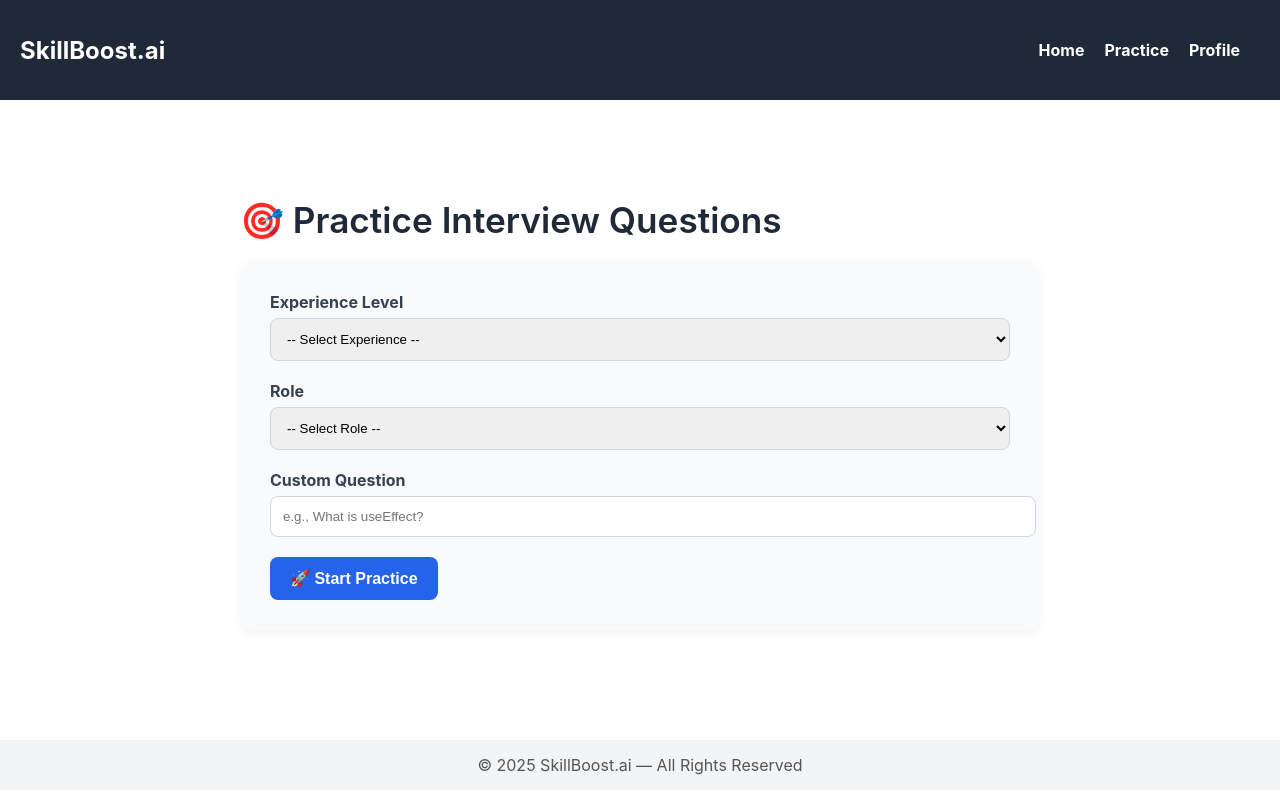
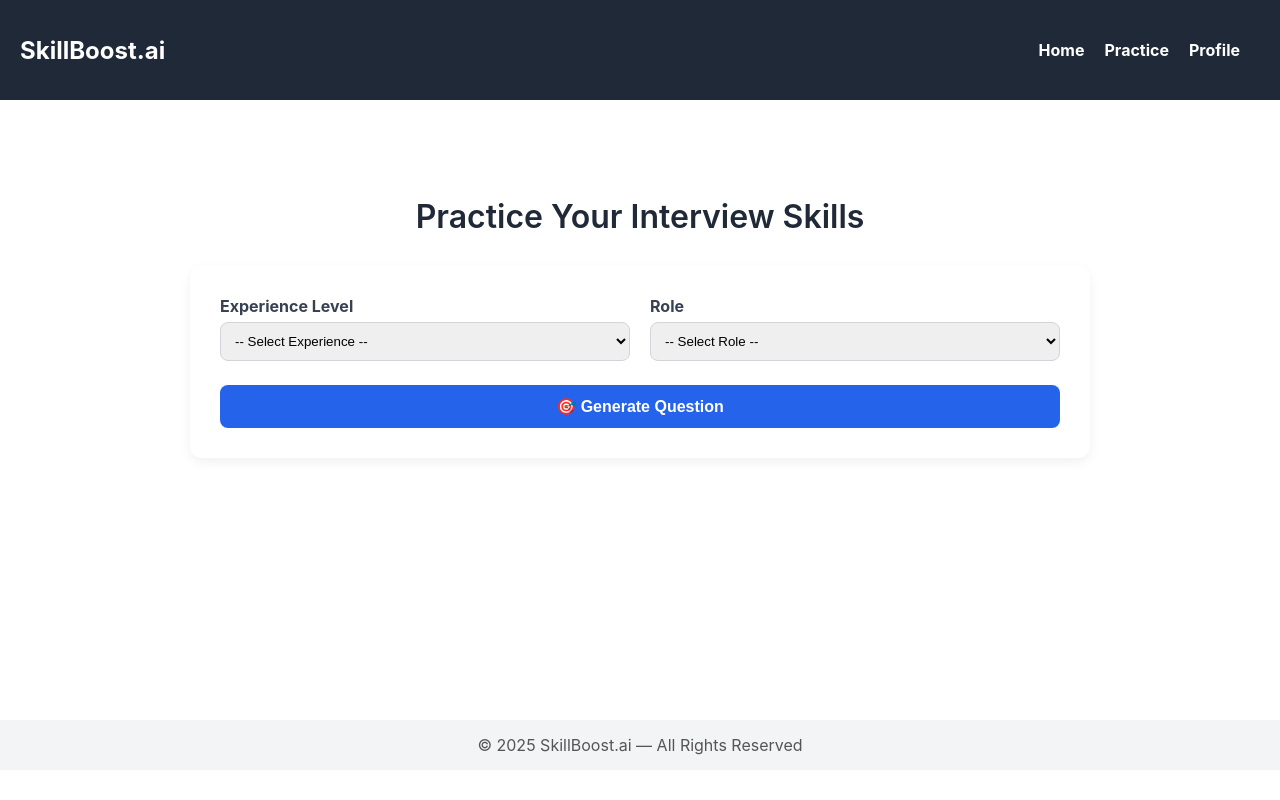
Before and after one commit to Kasisatyaveni5b3/skillBoost.ai, a React (Create React App) app in the folder skillboost/skillBoost.ai/web_ui/: page /practise in a window 1280 px wide. Built offline with nearby package versions, Linux system fonts and the light colour scheme.

Commit message:
feat: enhance form UX and format AI feedback in Practise component

```diff
--- a/skillboost/skillBoost.ai/web_ui/public/index.html
+++ b/skillboost/skillBoost.ai/web_ui/public/index.html
@@ -3,6 +3,11 @@
   <head>
     <meta charset="utf-8" />
     <link rel="icon" href="%PUBLIC_URL%/favicon.ico" />
+    <link
+  rel="stylesheet"
+  href="https://cdnjs.cloudflare.com/ajax/libs/font-awesome/6.5.0/css/all.min.css"
+/>
+
     <meta name="viewport" content="width=device-width, initial-scale=1" />
     <meta name="theme-color" content="#000000" />
     <meta
--- a/skillboost/skillBoost.ai/web_ui/src/config.js
+++ b/skillboost/skillBoost.ai/web_ui/src/config.js
@@ -1,4 +1,4 @@
-const LOCAL = false;
+const LOCAL = true;
 export const BACKEND_URL = LOCAL
   ? "http://localhost:5000"
   : "https://skillboost-ai-3.onrender.com";
--- a/skillboost/skillBoost.ai/web_ui/src/pages/practise.jsx
+++ b/skillboost/skillBoost.ai/web_ui/src/pages/practise.jsx
@@ -4,23 +4,23 @@ import { BACKEND_URL } from "../config";
 export default function Practise() {
   const [topic, setTopic] = useState("");
   const [question, setQuestion] = useState("");
-  const [answer, setAnswer] = useState("");
-  const [finalAnswer, setFinalAnswer] = useState("");
-  const [history, setHistory] = useState([]);
   const [experience, setExperience] = useState("");
-  const [helpful, setHelpful] = useState(null);
   const [role, setRole] = useState("");
   const [frontend, setFrontend] = useState(false);
   const [backend, setBackend] = useState(false);
+  const [userAnswer, setUserAnswer] = useState("");
+  const [finalAnswer, setFinalAnswer] = useState("");
+  const [helpful, setHelpful] = useState(null);
+  const [history, setHistory] = useState([]);
 
   useEffect(() => {
     const saveHistory = async () => {
-      if (finalAnswer && helpful) {
+      if (finalAnswer && helpful !== null) {
         try {
           const res = await fetch(`${BACKEND_URL}/api/history`, {
             method: "POST",
             headers: { "Content-Type": "application/json" },
-            body: JSON.stringify({ topic,experience }),
+            body: JSON.stringify({ topic, experience }),
           });
           const data = await res.json();
           setHistory(data);
@@ -32,50 +32,61 @@ export default function Practise() {
     saveHistory();
   }, [helpful]);
 
-  const handleSubmit = async (e) => {
+  const handleAnswerSubmit = async () => {
+    if (!userAnswer.trim()) return alert("Please write an answer before submitting.");
+    try {
+      setFinalAnswer("Evaluating your answer...");
+      const res = await fetch(`${BACKEND_URL}/api/answer`, {
+        method: "POST",
+        headers: { "Content-Type": "application/json" },
+        body: JSON.stringify({ answer: userAnswer }),
+      });
+      const data = await res.json();
+      setFinalAnswer(data.answer || "No feedback received.");
+    } catch (err) {
+      setFinalAnswer("Error evaluating answer. Please try again.");
+    }
+  };
+
+  const handleQuestionSubmit = async (e) => {
     e.preventDefault();
-    setAnswer("Loading...");
+    if (!experience || !role || !topic) return alert("Please select all fields before starting.");
+    setQuestion("Loading question...");
     setHelpful(null);
-
+    setFinalAnswer("");
+    setUserAnswer("");
     try {
       const res = await fetch(`${BACKEND_URL}/api/ask-question`, {
         method: "POST",
         headers: { "Content-Type": "application/json" },
-        body: JSON.stringify({ topic, question, experience }),
+        body: JSON.stringify({ topic, experience }),
       });
-
       const data = await res.json();
-      const ans = data.answer || "No answer received.";
-      setAnswer(ans);
-      setFinalAnswer(ans);
+      setQuestion(data.question || "No question received.");
     } catch (err) {
-      setAnswer("Error fetching answer. Please try again.");
+      setQuestion("Error fetching question. Please try again.");
     }
   };
 
-  const handlingRole = (e) => {
-    const selectedRole = e.target.value;
-    setFrontend(selectedRole === "Frontend");
-    setBackend(selectedRole === "Backend");
-    setRole(selectedRole);
-    setTopic(""); // Reset topic on role change
+  const handleRoleChange = (e) => {
+    const selected = e.target.value;
+    setFrontend(selected === "Frontend");
+    setBackend(selected === "Backend");
+    setRole(selected);
+    setTopic("");
   };
 
   return (
-    <div style={{ padding: "40px", maxWidth: "800px", margin: "0 auto", fontFamily: "Inter, sans-serif" }}>
-      <h2 style={{ fontSize: "2.2rem", fontWeight: "600", marginBottom: "20px", color: "#1f2937" }}>
-        🎯 Practice Interview Questions
+    <div style={{ padding: "40px 20px", maxWidth: "900px", margin: "0 auto", fontFamily: "Inter, sans-serif" }}>
+      <h2 style={{ fontSize: "2rem", fontWeight: 600, marginBottom: "30px", color: "#1f2937", textAlign: "center" }}>
+        Practice Your Interview Skills
       </h2>
 
-      <form onSubmit={handleSubmit} style={{ backgroundColor: "#f9fafb", padding: "30px", borderRadius: "12px", marginBottom: "40px", boxShadow: "0 4px 12px rgba(0,0,0,0.05)" }}>
-        <div style={{ marginBottom: "20px" }}>
+      <form onSubmit={handleQuestionSubmit} style={{ backgroundColor: "#ffffff", padding: "30px", borderRadius: "12px", boxShadow: "0 4px 12px rgba(0,0,0,0.06)", marginBottom: "40px" }}>
+        <div style={{ display: "grid", gridTemplateColumns: "1fr 1fr", gap: "20px" }}>
+          <div>
             <label style={{ fontWeight: "bold", color: "#374151" }}>Experience Level</label>
-          <select
-            value={experience}
-            onChange={(e) => setExperience(e.target.value)}
-            required
-            style={{ padding: "12px", width: "100%", marginTop: "6px", borderRadius: "8px", border: "1px solid #d1d5db" }}
-          >
+            <select value={experience} onChange={(e) => setExperience(e.target.value)} required style={selectStyle}>
               <option value="">-- Select Experience --</option>
               <option>0-1</option>
               <option>2</option>
@@ -87,14 +98,9 @@ export default function Practise() {
             </select>
           </div>
 
-        <div style={{ marginBottom: "20px" }}>
+          <div>
             <label style={{ fontWeight: "bold", color: "#374151" }}>Role</label>
-          <select
-            value={role}
-            onChange={handlingRole}
-            required
-            style={{ padding: "12px", width: "100%", marginTop: "6px", borderRadius: "8px", border: "1px solid #d1d5db" }}
-          >
+            <select value={role} onChange={handleRoleChange} required style={selectStyle}>
               <option value="">-- Select Role --</option>
               <option>Frontend</option>
               <option>Backend</option>
@@ -102,123 +108,89 @@ export default function Practise() {
           </div>
 
           {(frontend || backend) && (
-          <div style={{ marginBottom: "20px" }}>
+            <div style={{ gridColumn: "1 / -1" }}>
               <label style={{ fontWeight: "bold", color: "#374151" }}>Topic</label>
-            <select
-              value={topic}
-              onChange={(e) => setTopic(e.target.value)}
-              required
-              style={{ padding: "12px", width: "100%", marginTop: "6px", borderRadius: "8px", border: "1px solid #d1d5db" }}
-            >
+              <select value={topic} onChange={(e) => setTopic(e.target.value)} required style={selectStyle}>
                 <option value="">-- Select Topic --</option>
-              {frontend && <>
+                {frontend && (
+                  <>
                     <option>Angular</option>
                     <option>React</option>
                     <option>Vue.js</option>
-              </>}
-              {backend && <>
+                  </>
+                )}
+                {backend && (
+                  <>
                     <option>Nodejs</option>
                     <option>Expressjs</option>
                     <option>Java</option>
-              </>}
+                  </>
+                )}
               </select>
             </div>
           )}
+        </div>
 
-        <div style={{ marginBottom: "20px" }}>
-          <label style={{ fontWeight: "bold", color: "#374151" }}>Custom Question</label>
-          <input
-            type="text"
-            value={question}
-            onChange={(e) => setQuestion(e.target.value)}
-            placeholder="e.g., What is useEffect?"
-            style={{ padding: "12px", width: "100%", marginTop: "6px", borderRadius: "8px", border: "1px solid #d1d5db" }}
+        <button type="submit" style={submitBtnStyle}>🎯 Generate Question</button>
+      </form>
+
+      {question && (
+        <div style={{ marginBottom: "30px" }}>
+          <p style={{ fontWeight: 600, fontSize: "16px", color: "#111827" }}>{question}</p>
+          <div style={{ position: "relative" }}>
+            <textarea
+              value={userAnswer}
+              onChange={(e) => setUserAnswer(e.target.value)}
+              placeholder="Type your answer here..."
+              style={{ ...textareaStyle }}
+            />
+            <i
+              className="fa-solid fa-arrow-up"
+              onClick={handleAnswerSubmit}
+              style={{ position: "absolute", right: "12px", bottom: "16px", color: "#2563eb", cursor: "pointer" }}
+              title="Submit Answer"
             />
           </div>
+        </div>
+      )}
 
-        <button
-          type="submit"
-          style={{
+      {finalAnswer && (
+        <div style={{ backgroundColor: "#f9fafb", padding: "20px", borderRadius: "8px", boxShadow: "0 2px 6px rgba(0,0,0,0.05)" }}>
+          <strong style={{ color: "#1f2937" }}>Review:</strong>
+          <pre style={{ whiteSpace: "pre-wrap", fontSize: "14px", color: "#111827", marginTop: "10px" }}>{finalAnswer}</pre>
+        </div>
+      )}
+    </div>
+  );
+}
+
+const selectStyle = {
+  padding: "10px",
+  width: "100%",
+  marginTop: "6px",
+  borderRadius: "8px",
+  border: "1px solid #d1d5db",
+};
+
+const textareaStyle = {
+  padding: "12px 40px 12px 12px",
+  width: "100%",
+  marginTop: "6px",
+  borderRadius: "8px",
+  border: "1px solid #d1d5db",
+  resize: "vertical",
+  minHeight: "120px",
+};
+
+const submitBtnStyle = {
+  marginTop: "24px",
   backgroundColor: "#2563eb",
   color: "white",
-            padding: "12px 20px",
+  padding: "12px 24px",
   border: "none",
   borderRadius: "8px",
   fontSize: "16px",
   fontWeight: "bold",
   cursor: "pointer",
-          }}
-        >
-          🚀 Start Practice
-        </button>
-      </form>
-
-      {answer && (
-        <div style={{ backgroundColor: "#f3f4f6", padding: "20px", borderRadius: "10px", marginBottom: "30px", borderLeft: "4px solid #2563eb" }}>
-          <h3 style={{ fontWeight: "600", marginBottom: "10px", color: "#111827" }}>💡 Answer</h3>
-          <p style={{ whiteSpace: "pre-wrap", color: "#374151" }}>{answer}</p>
-
-          {!helpful && (
-            <div style={{ marginTop: "15px" }}>
-              <button
-                onClick={() => setHelpful("Helpful")}
-                style={{
-                  marginRight: "10px",
-                  padding: "10px 14px",
-                  backgroundColor: "#10b981",
-                  color: "white",
-                  border: "none",
-                  borderRadius: "6px",
-                }}
-              >
-                ✅ Helpful
-              </button>
-              <button
-                onClick={() => setHelpful("Not Helpful")}
-                style={{
-                  padding: "10px 14px",
-                  backgroundColor: "#ef4444",
-                  color: "white",
-                  border: "none",
-                  borderRadius: "6px",
-                }}
-              >
-                ❌ Not Helpful
-              </button>
-            </div>
-          )}
-          {helpful && (
-            <p style={{ marginTop: "15px", color: "#16a34a" }}>
-              👍 Thanks for your feedback: <strong>{helpful}</strong>
-            </p>
-          )}
-        </div>
-      )}
-
-      {history.length > 0 && (
-        <div>
-          <h3 style={{ fontWeight: "600", marginBottom: "15px", color: "#1f2937" }}>📚 Previous Attempts</h3>
-          {history.map((item, i) => (
-            <div
-              key={i}
-              style={{
-                backgroundColor: "#ffffff",
-                padding: "16px",
-                marginBottom: "15px",
-                borderRadius: "8px",
-                border: "1px solid #e5e7eb",
-                boxShadow: "0 1px 3px rgba(0,0,0,0.03)",
-              }}
-            >
-              <p><strong>{item.topic}</strong> — {item.question}</p>
-              <p style={{ marginTop: "8px", color: "#4b5563" }}>{item.answer}</p>
-              <p style={{ marginTop: "8px", fontSize: "0.9rem", fontStyle: "italic", color: "#6b7280" }}>
-                Feedback: {item.helpful}
-              </p>
-            </div>
-          ))}
-        </div>
-      )}
-    </div>
-  );
-}
+  width: "100%",
+};
```
Also changed, not shown: 1 other file (tests, documents, lock files or other folders). Lines whose indentation alone changed are shown as unchanged.
